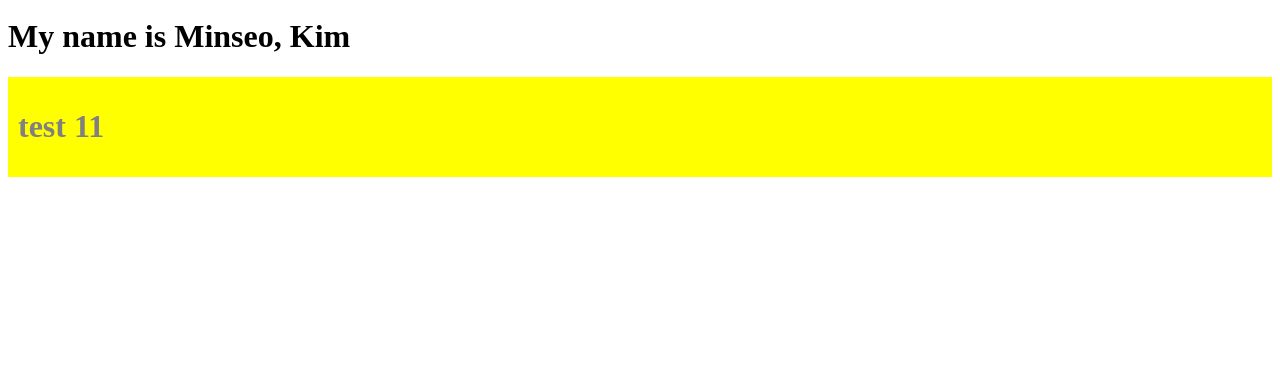
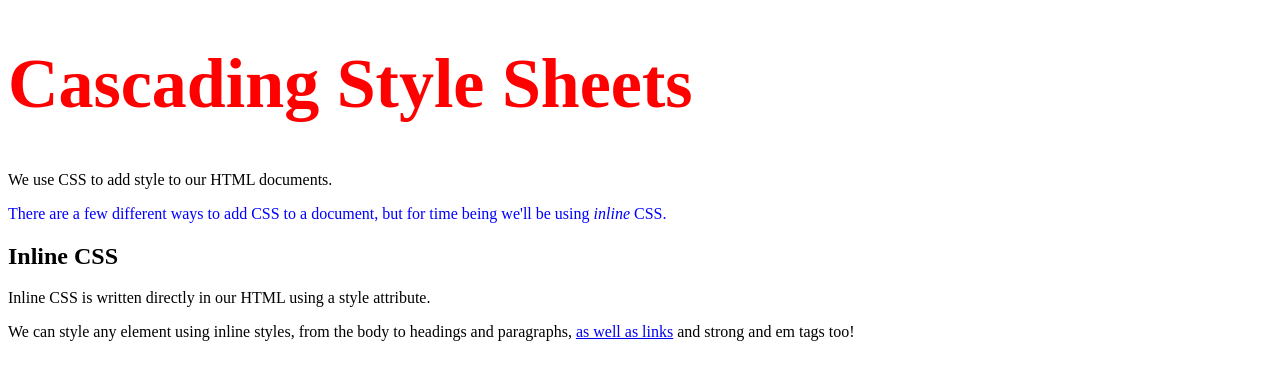
Before and after one commit to Kim88520/canada-adventure, a plain HTML site: page index.html in a window 1280 px wide. Shown: the part 555-934 px from the top of the page. Before the commit the page ends 800 px from the top, so only its background shows below. Drawn offline with Linux system fonts and the light colour scheme.

Commit message:
Update index.html

```diff
--- a/index.html
+++ b/index.html
@@ -44,16 +44,13 @@
 		</tr>
 	</table>
 
-    <h1>My name is Minseo, Kim</h1>
+        <h1 style="font-size: 70px; color: red;">Cascading Style Sheets</h1>
+        <p>We use CSS to add style to our HTML documents.</p>
+        <p style="color: blue">There are a few different ways to add CSS to a document, but for time being we'll be using <em>inline</em> CSS.</p>
+        <h2>Inline CSS</h2>
+        <p>Inline CSS is written directly in our HTML using a style attribute.</p>
+        <p>We can style any element using inline styles, from the body to headings and paragraphs, <a href="#">as well as links</a> and strong and em tags too!</p>
 
-
-
-
-
-    <div style="background-color:yellow">
-        <h1 style="color:grey">test
-        11</h1>
-    </div>
 
 	<br>
 	<br>
```
